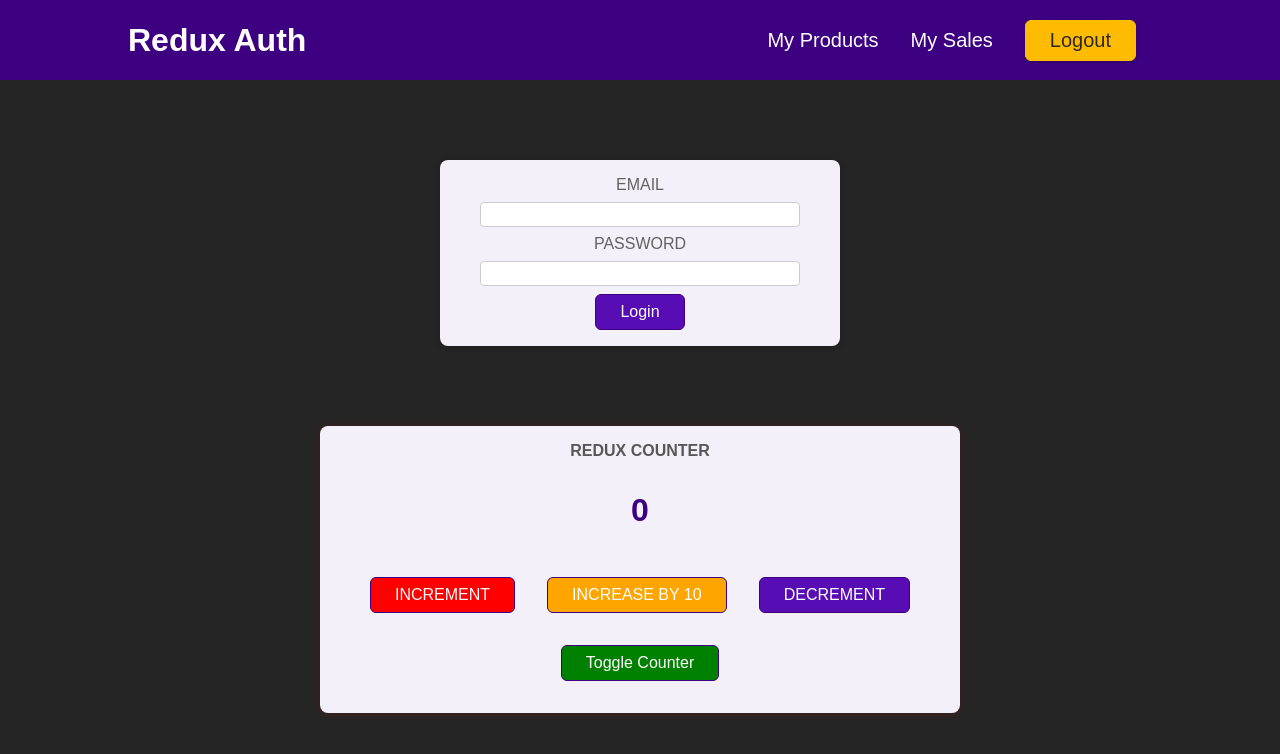
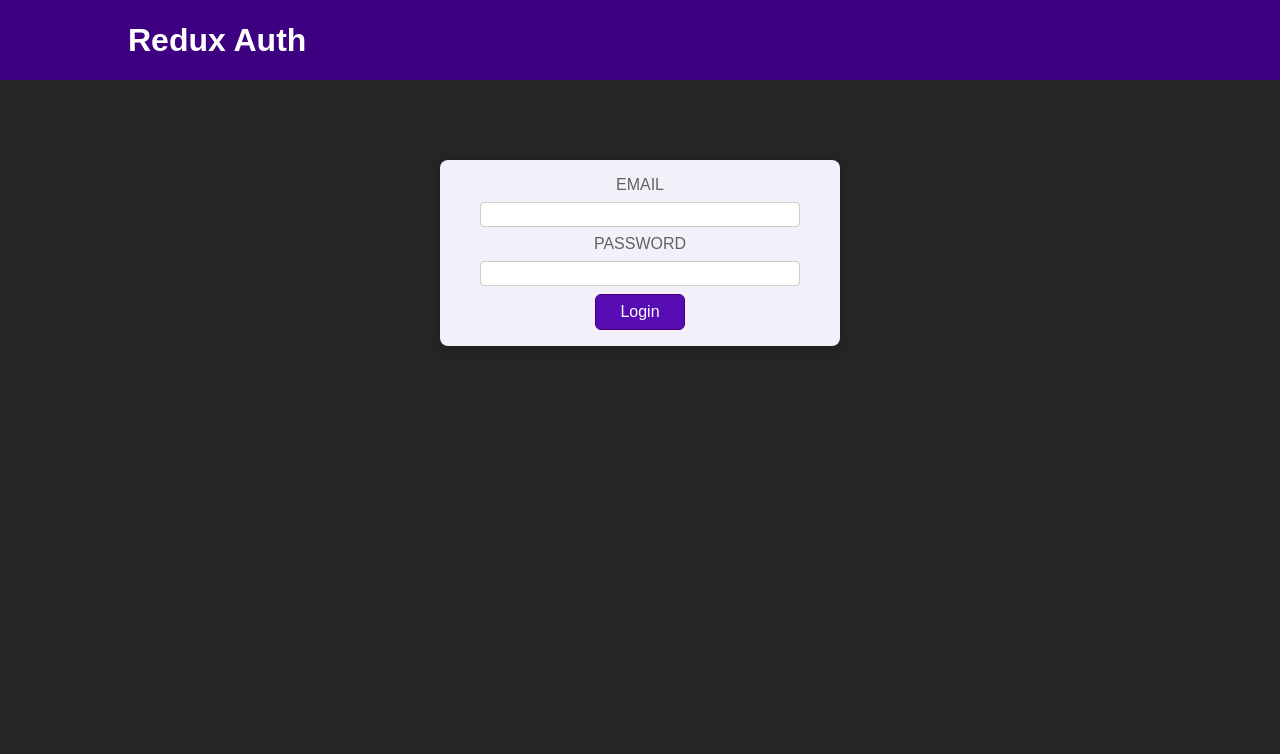
Before and after one commit to Rbravolibtech/ReduxCounter-19, a React (Create React App) app: page / in a window 1280 px wide. Shown: the top 754 px of the page. Built offline with nearby package versions, Linux system fonts and the light colour scheme.

Commit message:
reading and dispatching using redux

```diff
--- a/src/App.js
+++ b/src/App.js
@@ -1,14 +1,18 @@
 import { Fragment } from "react";
+import { useSelector, UseSelector } from "react-redux";
 import Counter from "./components/Counter";
 import Header from "./components/Header";
 import Auth from "./components/Auth";
+import UserProfile from "./components/UserProfile";
 
 function App() {
+	const isAuth = useSelector((state) => state.auth.isAuthenticated);
+
 	return (
 		<Fragment>
 			<Header />
-			<Auth />
-			<Counter />
+			{!isAuth && <Auth />}
+			{isAuth && <Counter />}
 		</Fragment>
 	);
 }
--- a/src/components/Auth.js
+++ b/src/components/Auth.js
@@ -1,17 +1,27 @@
-import classes from './Auth.module.css';
+import classes from "./Auth.module.css";
+import { useDispatch } from "react-redux";
+import { authActions } from "../store/index";
 
 const Auth = () => {
+	const dispatch = useDispatch();
+
+	const loginHandler = (event) => {
+		event.preventDefault();
+
+		dispatch(authActions.login());
+	};
+
 	return (
 		<main className={classes.auth}>
 			<section>
-        <form>
+				<form onSubmit={loginHandler}>
 					<div className={classes.control}>
-            <label htmlFor='email'>Email</label>
-            <input type='email' id='email' />
+						<label htmlFor="email">Email</label>
+						<input type="email" id="email" />
 					</div>
 					<div className={classes.control}>
-            <label htmlFor='password'>Password</label>
-            <input type='password' id='password' />
+						<label htmlFor="password">Password</label>
+						<input type="password" id="password" />
 					</div>
 					<button>Login</button>
 				</form>
--- a/src/components/Header.js
+++ b/src/components/Header.js
@@ -1,22 +1,33 @@
-import classes from './Header.module.css';
+import { useSelector, useDispatch } from "react-redux";
+import classes from "./Header.module.css";
+import { authActions } from "../store/index";
 
 const Header = () => {
+	const dispatch = useDispatch();
+	const isAuth = useSelector((state) => state.auth.isAuthenticated);
+
+	const logoutHandler = () => {
+		dispatch(authActions.logout());
+	};
+
 	return (
 		<header className={classes.header}>
 			<h1>Redux Auth</h1>
+			{isAuth && (
 				<nav>
 					<ul>
 						<li>
-            <a href='/'>My Products</a>
+							<a href="/">My Products</a>
 						</li>
 						<li>
-            <a href='/'>My Sales</a>
+							<a href="/">My Sales</a>
 						</li>
 						<li>
-            <button>Logout</button>
+							<button onClick={logoutHandler}>Logout</button>
 						</li>
 					</ul>
 				</nav>
+			)}
 		</header>
 	);
 };
```
Lines whose indentation alone changed are shown as unchanged.
